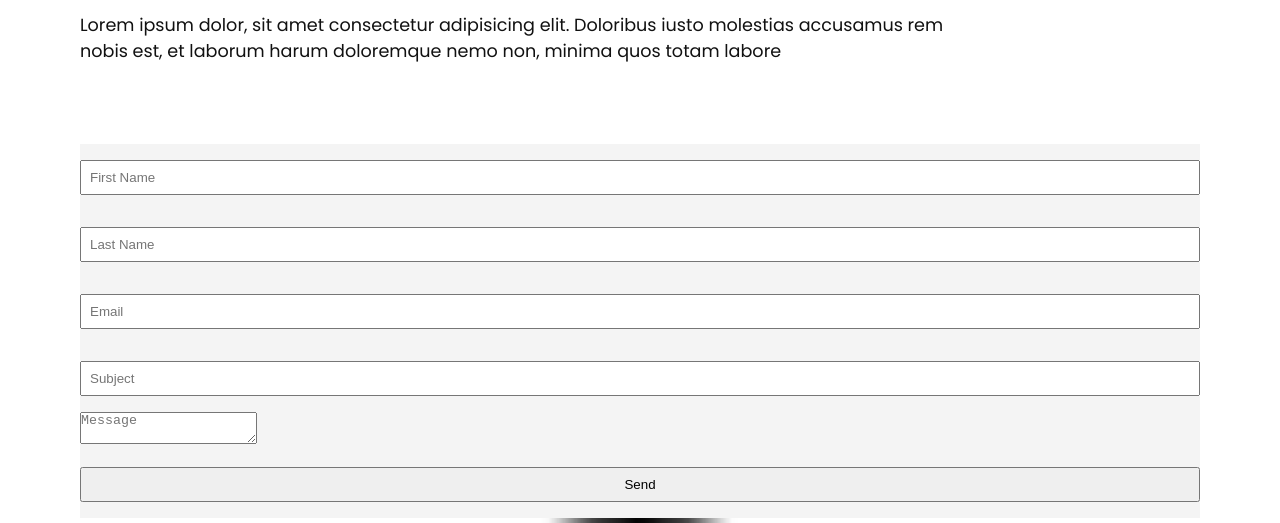
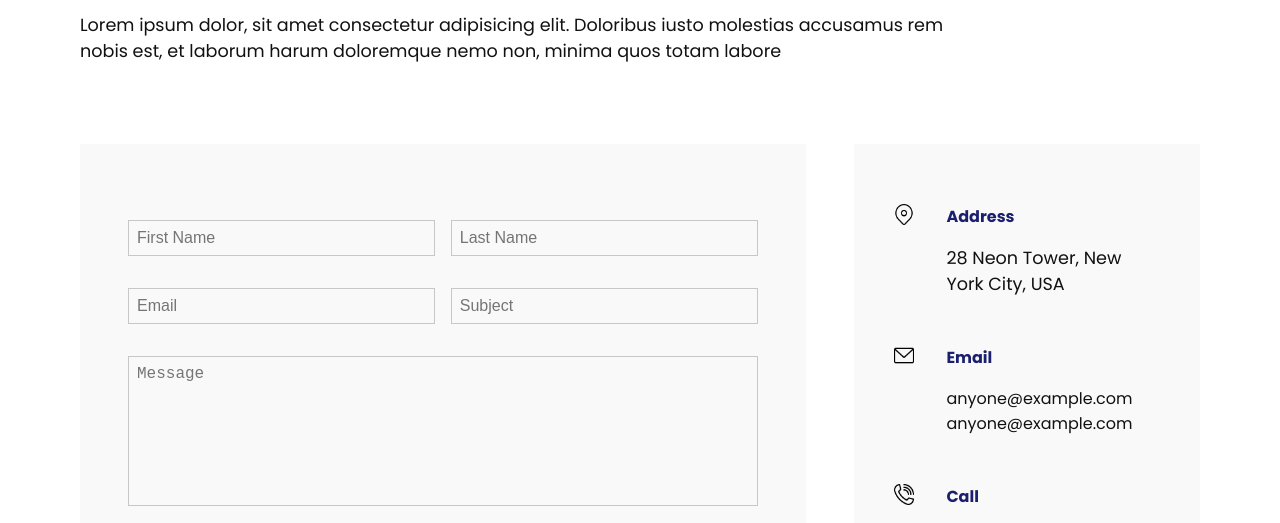
Before and after one commit to Diegoireland1975/creative-agency, a plain HTML site: page contact.html in a window 1280 px wide. Shown: the part 212-735 px from the top of the page. Drawn offline with Linux system fonts and the light colour scheme.

Commit message:
added contact page

```diff
--- a/contact.html
+++ b/contact.html
@@ -64,8 +64,6 @@
             <div class="input50">
               <input type="text" placeholder="First Name">
             </div>
-          </div>
-          <div class="row">
             <div class="input50">
               <input type="text" placeholder="Last Name">
             </div>
@@ -74,8 +72,6 @@
             <div class="input50">
               <input type="email" placeholder="Email">
             </div>
-          </div>
-          <div class="row">
             <div class="input50">
               <input type="text" placeholder="Subject">
             </div>
@@ -87,11 +83,12 @@
           </div>
           <div class="row">
             <div class="input100">
-              <input type="submit" value="Send">
+              <input class="btn btn-secondary" type="submit" value="Send">
             </div>
           </div>
         </form>
       </div>
+
       <div class="contact-info">
         <div class="info-box">
           <img class="contact-icon" src="img/address.png" alt="map icon">
@@ -99,11 +96,14 @@
             <h4>Address</h4>
             <p>28 Neon Tower, New York City, USA</p>
           </div>
+        </div>
         <div class="info-box">
           <img class="contact-icon" src="img/email2.png" alt="envelop icon">
           <div class="details">
+            <h4>Email</h4>
             <a href="mailto:anyone@example.com">anyone@example.com</a>
             <a href="mailto:anyone@example.com">anyone@example.com</a>
+          </div>
         </div>
         <div class="info-box">
           <img class="contact-icon" src="img/call.png" alt="telephone icon">
@@ -115,10 +115,9 @@
         </div>
       </div>
     </div>
-
-  </section>
     </div>
     </div>
+  </section>
   <script src="js/main.js"></script>
 </body>
 </html>
--- a/css/style.css
+++ b/css/style.css
@@ -211,13 +211,72 @@ p {
 }
 
 /* Contact */
+#contact {
+  display: flex;
+  flex-direction: column;
+  justify-content: center;
+  align-items: center;
+}
 .contact-form {
-  background: #f4f4f4;
+  background: #f9f9f9;
+  padding: 3.75rem 2.5rem 1.25rem;
+  width: 100%;
 }
-form input {
+
+.contact-form form {
+  width: 100%;
+}
+
+form input,
+form textarea {
   width: 100%;
   padding: 0.5rem;
   margin: 1rem 0;
+  color: #111;
+  background: transparent;
+  outline: none;
+  font-size: 1rem;
+  font-weight: 300;
+  border: 1px solid rgba(0, 0, 0, 0.2);
+  resize: none;
+}
+.contact-form .row input[type="submit"] {
+  text-transform: uppercase;
+  letter-spacing: 2px;
+  font-weight: 300;
+  border: 0;
+  cursor: pointer;
+}
+form .row textarea {
+  height: 9.375rem;
+}
+.info-box .contact-icon {
+  width: 1.3rem;
+  height: 1.3rem;
+}
+.contact-info {
+  display: flex;
+  flex-direction: column;
+  justify-content: center;
+  align-items: center;
+  background: #f9f9f9;
+  padding: 3.75rem 2.5rem 1.25rem;
+}
+.contact-info .info-box {
+  display: flex;
+  gap: 2rem;
+}
+
+.contact-info .info-box .details {
+  margin-bottom: 3rem;
+}
+.info-box h4 {
+  color: var(--secondary-color);
+  margin-bottom: 1rem;
+}
+
+.info-box a {
+  color: #111;
 }
 @media (min-width: 768px) {
   #logo {
@@ -256,4 +315,25 @@ form input {
   .services-content {
     grid-template-columns: repeat(3, 1fr);
   }
+
+  #contact {
+    flex-direction: row;
+    justify-content: space-between;
+    align-items: flex-start;
+    gap: 3rem;
+  }
+
+  .contact-form .row {
+    width: 100%;
+    display: flex;
+  }
+
+  .contact-form .input50 {
+    width: 50%;
+    margin: 0 0.5rem;
+  }
+  .contact-form .input100 {
+    width: 100%;
+    margin: 0 0.5rem;
+  }
 }
--- a/css/utilities.css
+++ b/css/utilities.css
@@ -40,6 +40,10 @@
 
 .btn-primary {
   background: var(--primary-color);
+}
+
+.btn-secondary {
+  background: var(--secondary-color);
 }
 
 a {
```
Lines whose indentation alone changed are shown as unchanged.
